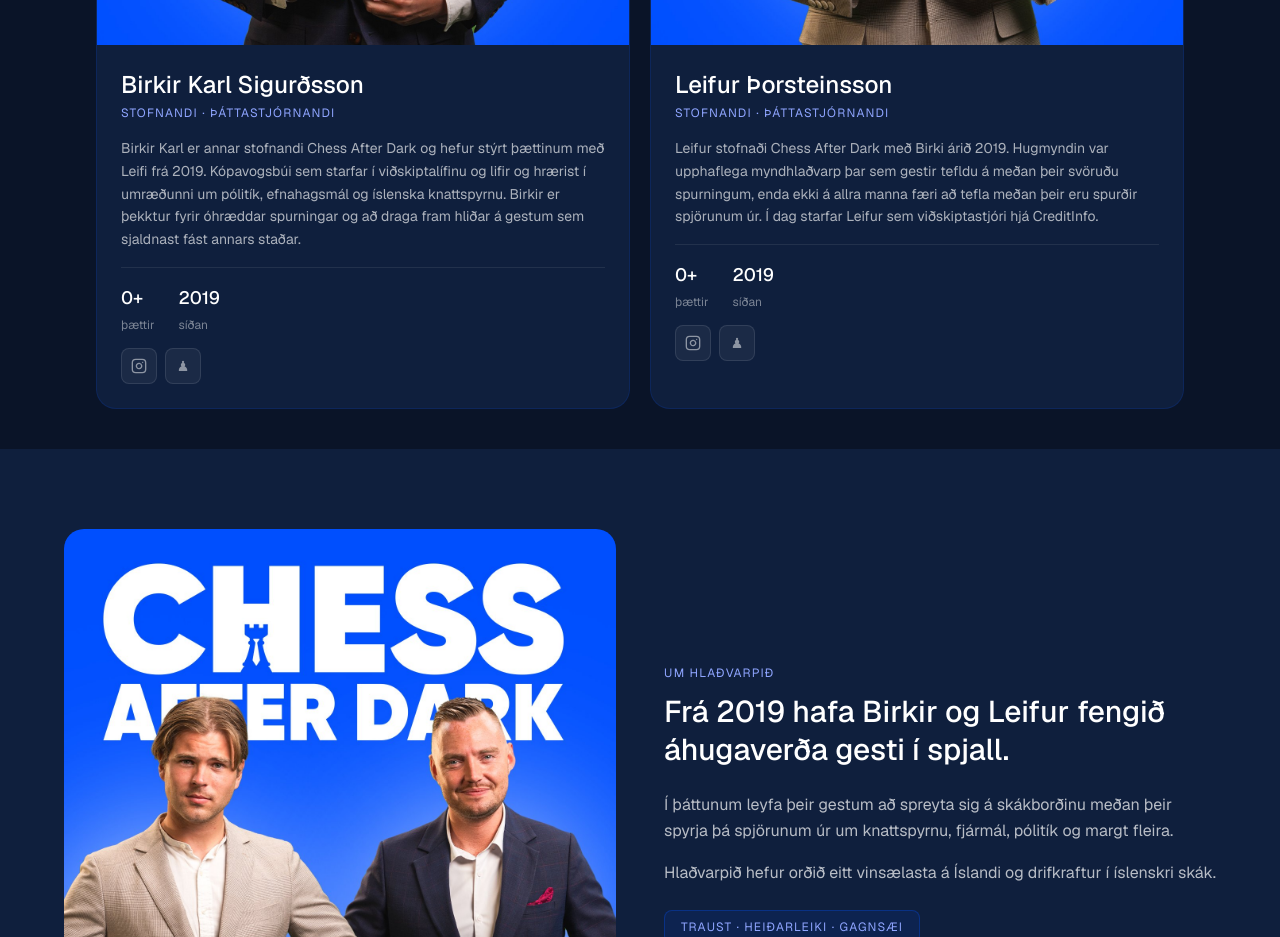
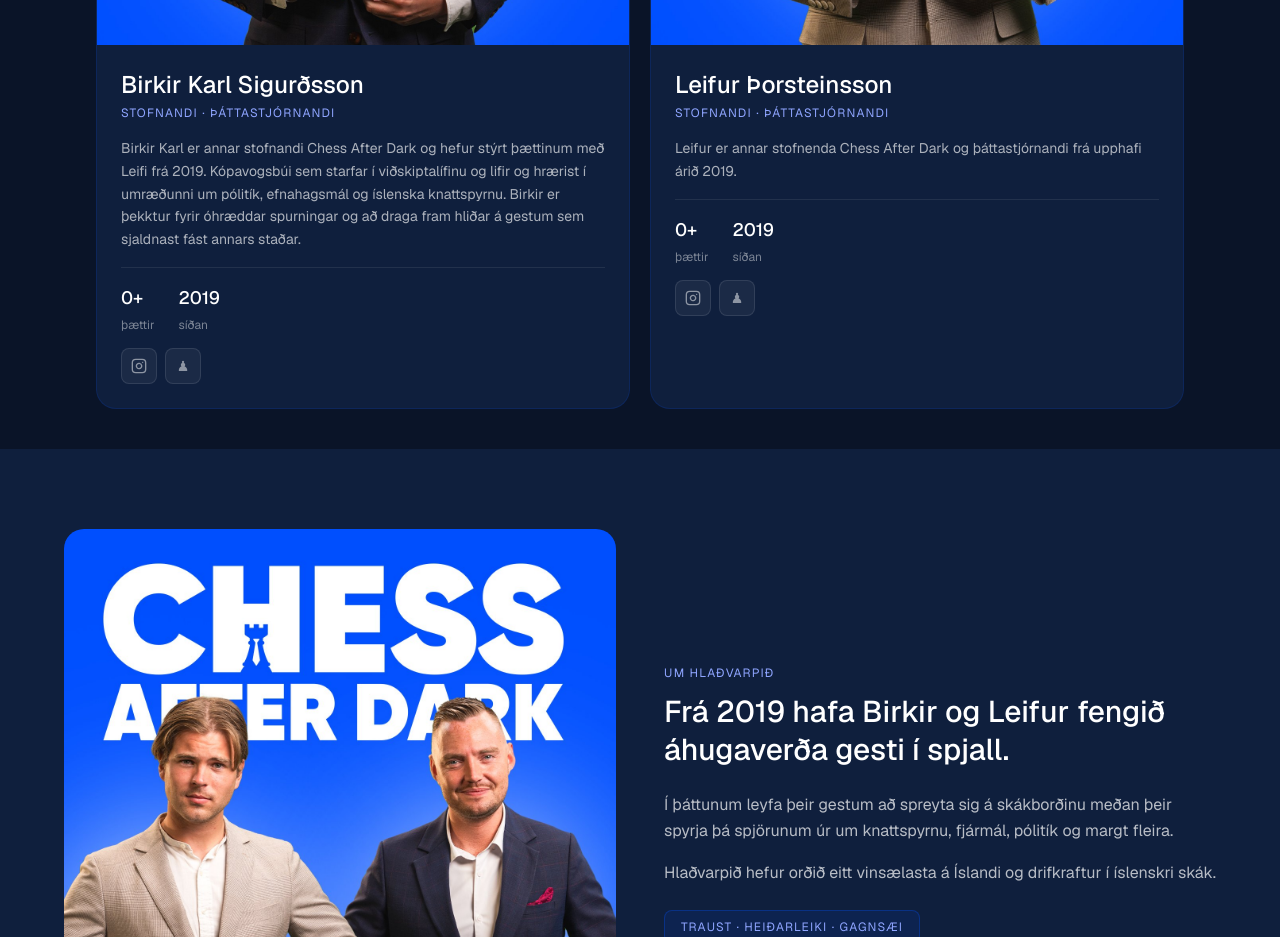
Before and after one commit to briembenni-sketch/chessafterdark, a Next.js app: page /thattastjornendur in a window 1280 px wide. Shown: the part 880-1817 px from the top of the page. Built offline with nearby package versions, Linux system fonts and the light colour scheme; no server answers.

Commit message:
fix(thattastjornendur): update Leifur's bio to shorter version
Co-Authored-By: Paperclip <noreply@paperclip.ing>

```diff
--- a/src/app/thattastjornendur/ThattastjornendurContent.tsx
+++ b/src/app/thattastjornendur/ThattastjornendurContent.tsx
@@ -38,7 +38,7 @@ function getHosts(displayCount: number) {
       label: "STJÓRNANDI 02",
       role: "STOFNANDI · ÞÁTTASTJÓRNANDI",
       image: "/images/hosts/leifur-blue.png",
-      bio: "Leifur stofnaði Chess After Dark með Birki árið 2019. Hugmyndin var upphaflega myndhlaðvarp þar sem gestir tefldu á meðan þeir svöruðu spurningum, enda ekki á allra manna færi að tefla meðan þeir eru spurðir spjörunum úr. Í dag starfar Leifur sem viðskiptastjóri hjá CreditInfo.",
+      bio: "Leifur er annar stofnenda Chess After Dark og þáttastjórnandi frá upphafi árið 2019.",
       stats: [
         { value: `${displayCount}+`, label: "þættir" },
         { value: "2019", label: "síðan" },
```
